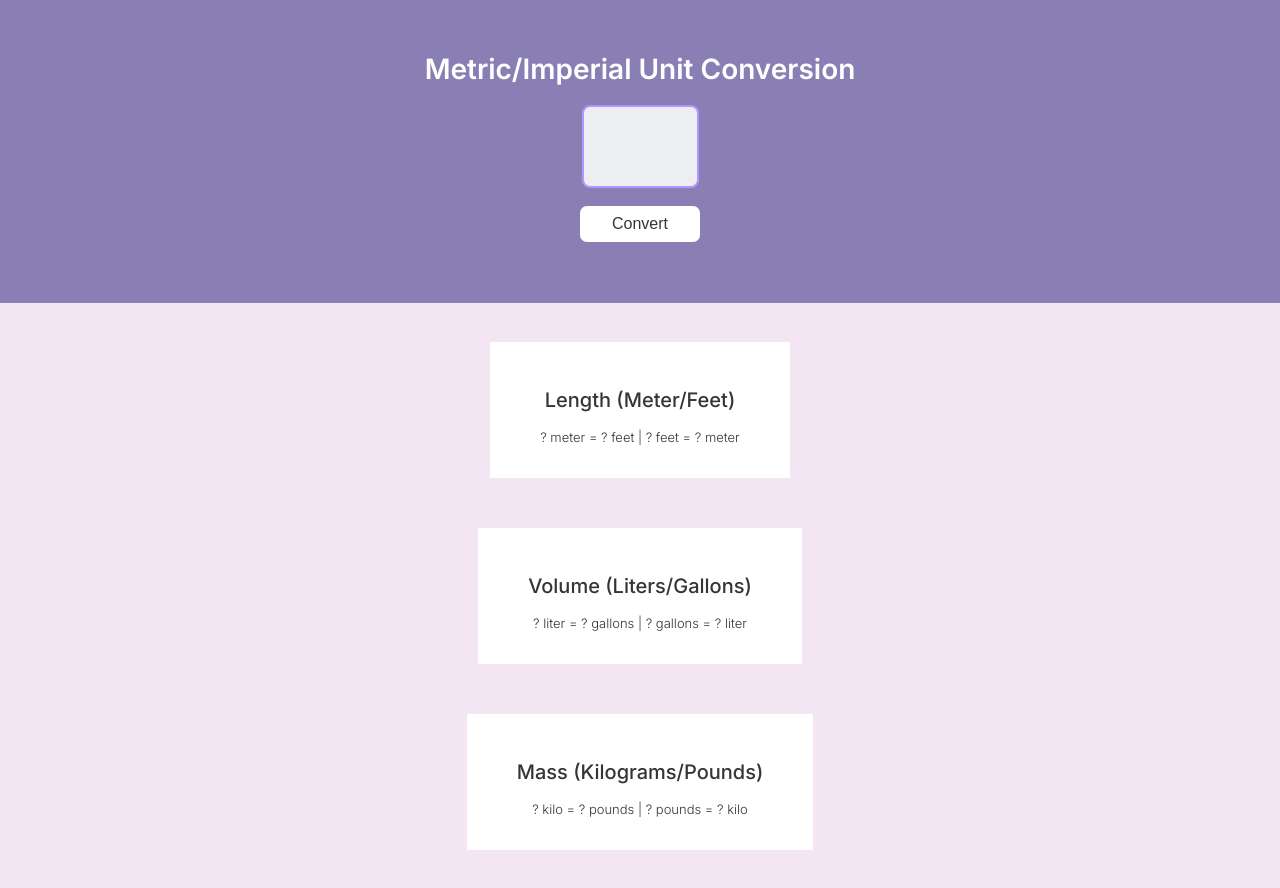
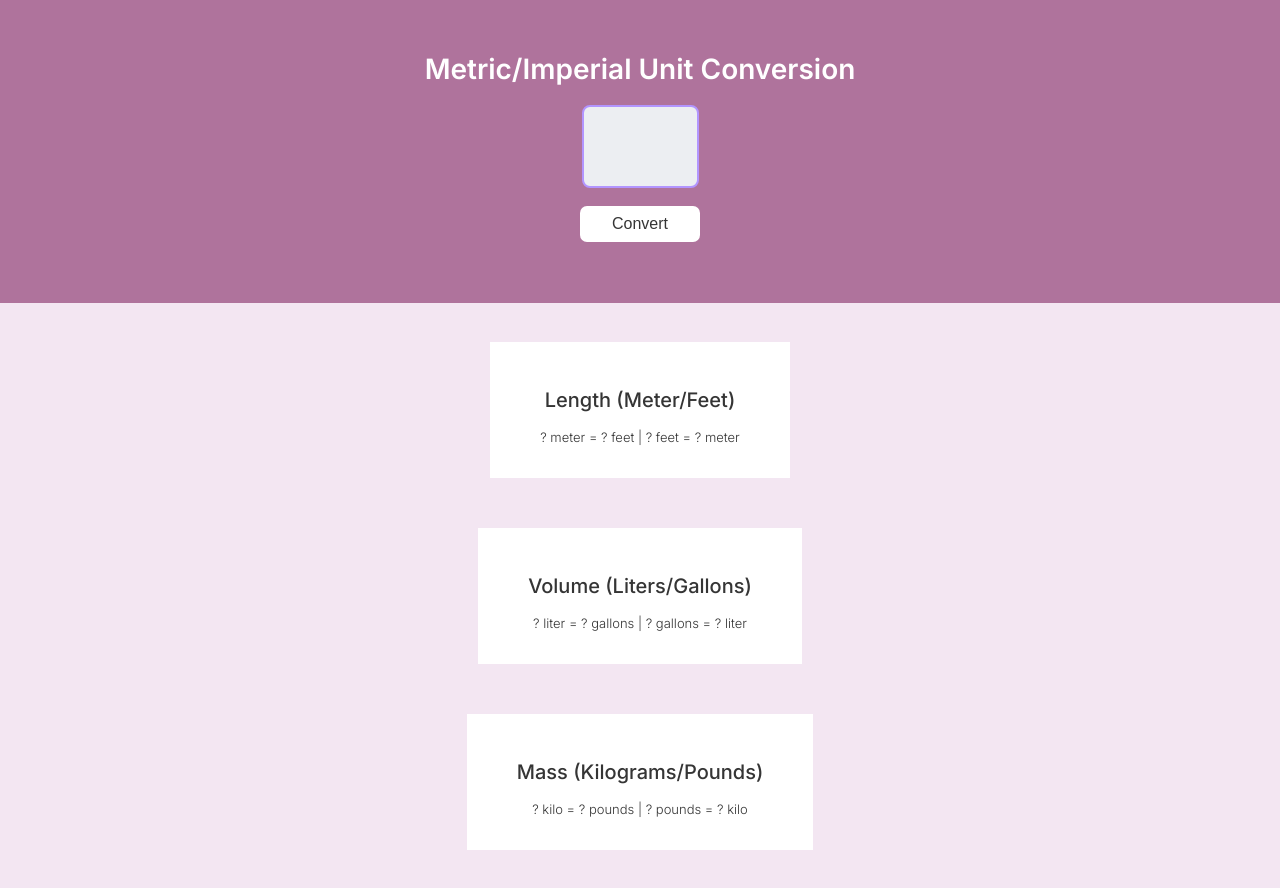
Before and after one commit to saprob/UnitConverter, a plain HTML site: page index.html in a window 1280 px wide. Drawn offline with Linux system fonts and the light colour scheme.

Commit message:
change colors2

```diff
--- a/index.css
+++ b/index.css
@@ -71,7 +71,7 @@ button:hover {
     padding-top: 33px;
     width: auto;
     height: 270px;
-    background-color: #8a7fb4;
+    background-color: #af739c;
 }
 
 #container-units{
```
